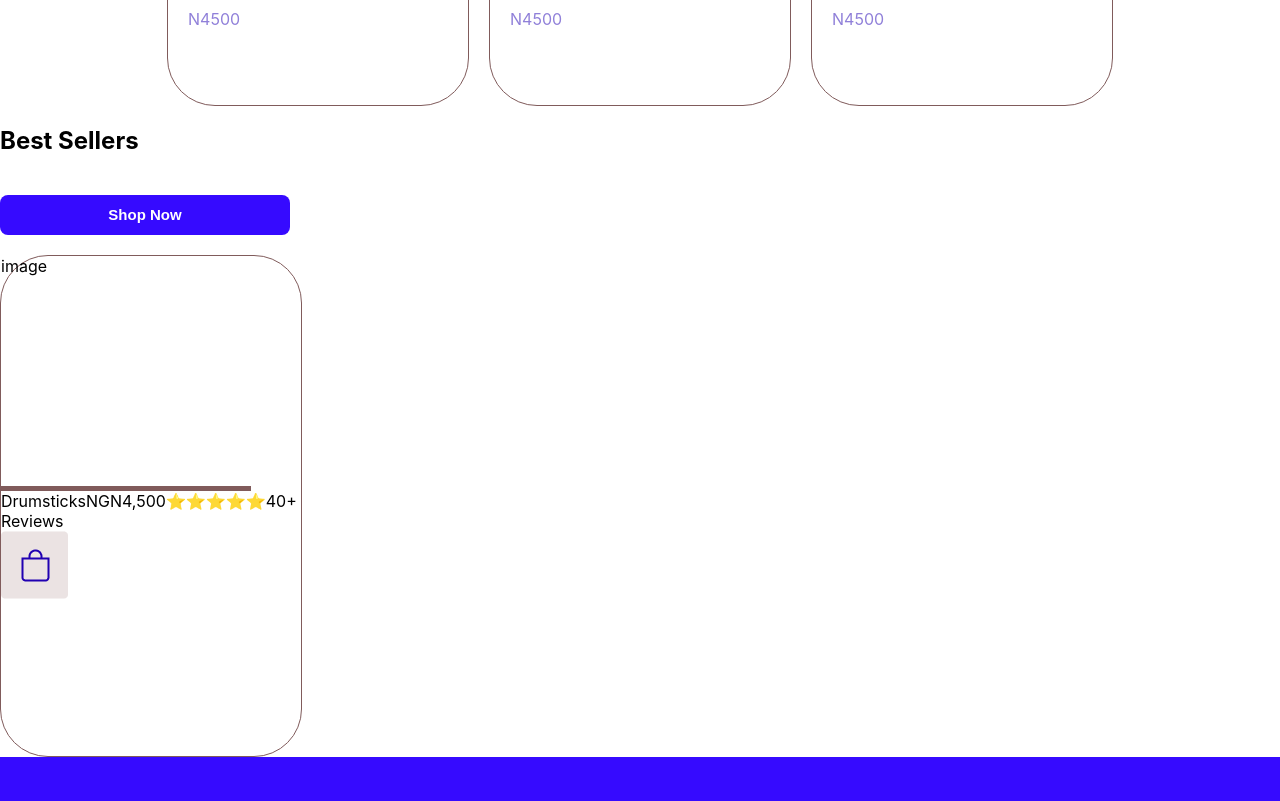
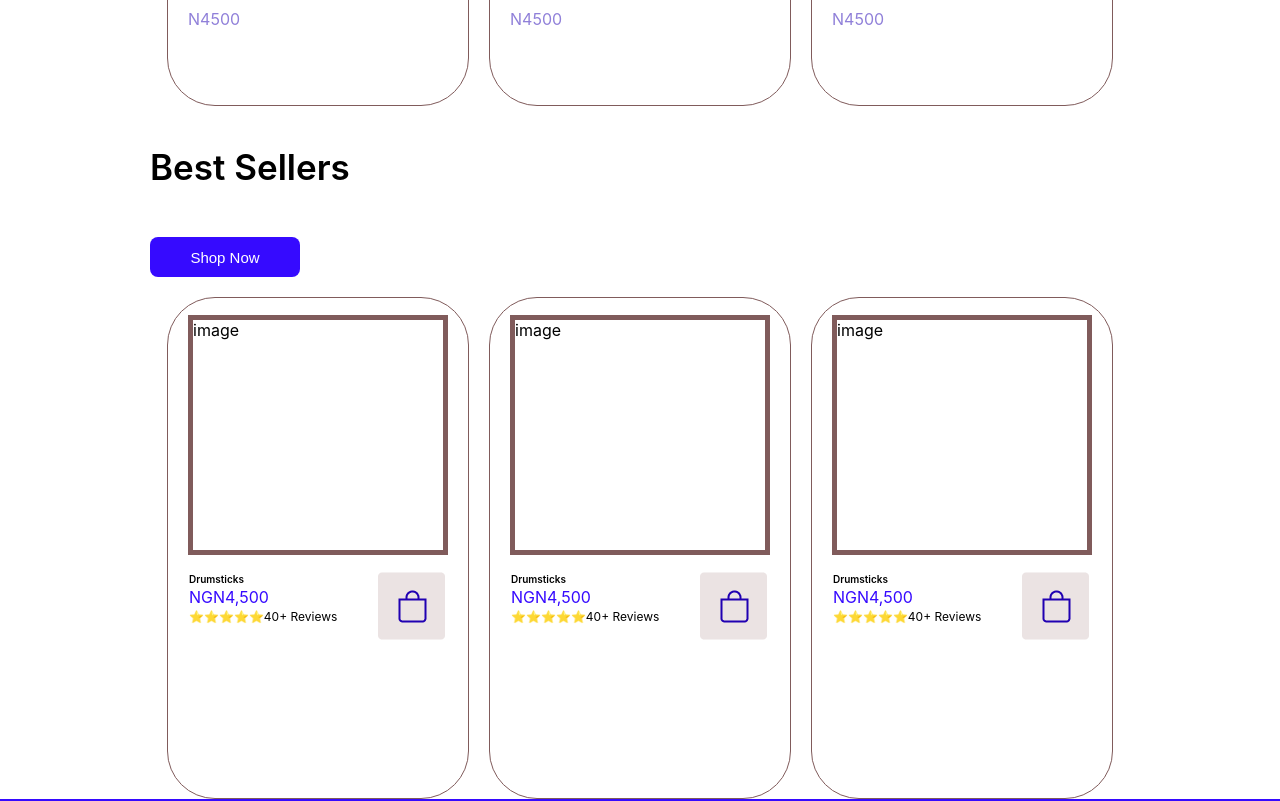
Before and after one commit to amooesther/Kaydas-Capstone-project, a React (Create React App) app in the folder frontend/: page / in a window 1280 px wide. Shown: the part 2600-3401 px from the top of the page. Built offline with nearby package versions, Linux system fonts and the light colour scheme.

Commit message:
button component created

```diff
--- a/frontend/src/Components/BestSellers/BestSellers.css
+++ b/frontend/src/Components/BestSellers/BestSellers.css
@@ -1,3 +1,17 @@
+.bestTop{
+   margin-left: 150px;
+   margin-top: 40px;
+}
+.bestTop h2{
+    font-size: 35px;
+    font-weight: 600;
+}
+.bestWrap{
+    display: flex;
+    justify-content: center;
+    align-items: center;
+    gap: 20px;
+}
 .bestImg{
     width: 300Px;
     height: 500px;
@@ -5,5 +19,31 @@
     border-radius: 48px;
 }
 .image{
+    width: 250px;
+    height: 230px;
+    border: 5px solid #805B5B;
+    margin: 17px auto;
+}
+.imgDown{
+    display: flex;
+    gap: 40px;
+    margin-left: 20px;
 
 }
+
+.imgDown span{
+    display: block;
+    padding: 1px;
+}
+
+
+.imgDown span:first-child{
+    font-size: 10px;
+    font-weight: 600;
+ }
+.imgDown span:nth-child(2){
+    color: #360AFF;
+ }
+.imgDown span:last-child{
+   font-size: 12px;
+}
--- a/frontend/src/Components/BestSellers/BestSellers.jsx
+++ b/frontend/src/Components/BestSellers/BestSellers.jsx
@@ -14,7 +14,37 @@ const BestSellers = () => {
   <div className='image'>
     <div>image</div>
   </div>
-  <div>
+  <div className='imgDown'>
+    <div>
+      <span>Drumsticks</span>
+      <span>NGN4,500</span>
+      <span>⭐⭐⭐⭐⭐40+ Reviews</span>
+    </div>
+    <div>
+      <img src={topDiscountImg4} alt="" />
+    </div>
+  </div>
+</div>
+<div className='bestImg'>
+  <div className='image'>
+    <div>image</div>
+  </div>
+  <div className='imgDown'>
+    <div>
+      <span>Drumsticks</span>
+      <span>NGN4,500</span>
+      <span>⭐⭐⭐⭐⭐40+ Reviews</span>
+    </div>
+    <div>
+      <img src={topDiscountImg4} alt="" />
+    </div>
+  </div>
+</div>
+<div className='bestImg'>
+  <div className='image'>
+    <div>image</div>
+  </div>
+  <div className='imgDown'>
     <div>
       <span>Drumsticks</span>
       <span>NGN4,500</span>
--- a/frontend/src/Components/Button/Button.css
+++ b/frontend/src/Components/Button/Button.css
@@ -15,6 +15,8 @@
 .btn[data-variant="primary"]{
     background-color: #360AFF;
     color: white;
+    width: 150px;
+    font-weight: 400;
 
 }
 .btn[data-variant="secondary"]{
```
